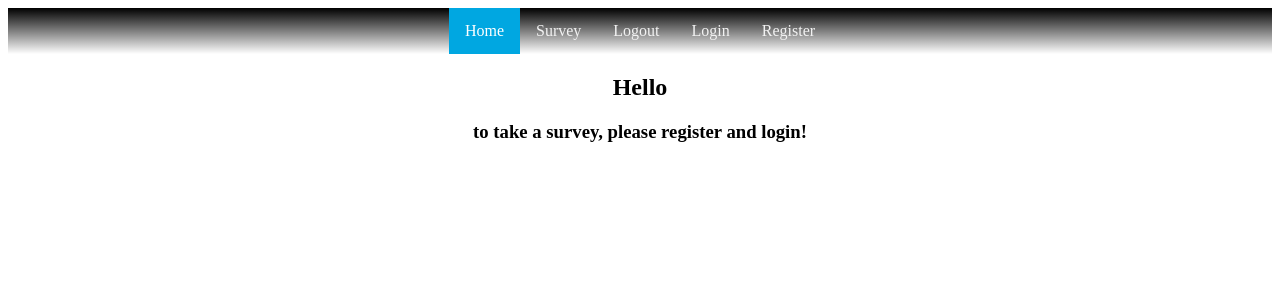
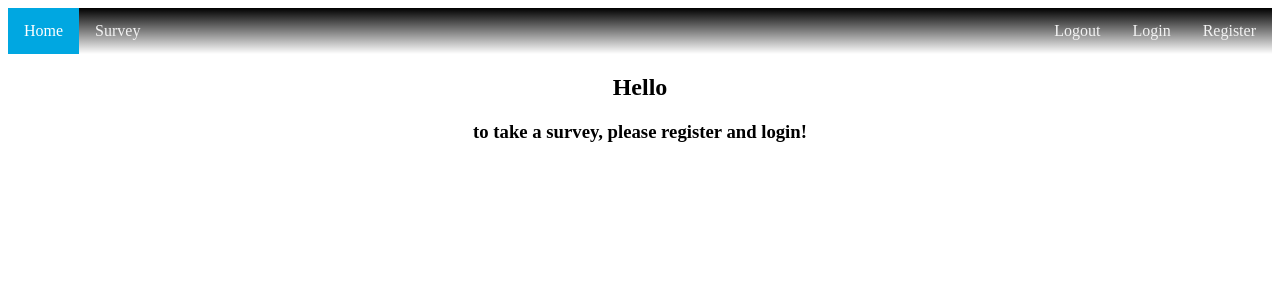
Before and after one commit to DenisB7/story, a Django app: page / in a window 1280 px wide. Shown: the top 300 px of the page. Run offline with Django 4.2, Linux system fonts and the light colour scheme.

Commit message:
Align tabs on navigation bar

```diff
--- a/static/base.css
+++ b/static/base.css
@@ -8,6 +8,10 @@
     padding: 14px 16px;
     text-decoration: none;
 }
+.header-navigation .to-the-right {
+    margin-left: auto;
+    display: flex;
+}
 .header-navigation a:hover {
     background-color: #ddd;
     color: black;
--- a/templates/base.html
+++ b/templates/base.html
@@ -15,9 +15,11 @@
             <div class="header-navigation">
                 <a class="{{ main_active }}" href="{% url 'app_main:main' %}">Home</a>
                 <a class="{{ survey_active }}" href="{% url 'app_main:survey' %}">Survey</a>
-                <a href="{% url 'app_accounts:logout' %}">Logout</a>
-                <a class="{{ login_active }}" href="{% url 'app_accounts:login' %}">Login</a>
-                <a class="{{ register_active }}" href="{% url 'app_accounts:register' %}">Register</a>
+                <div class="to-the-right">
+                    <a href="{% url 'app_accounts:logout' %}">Logout</a>
+                    <a class="{{ login_active }}" href="{% url 'app_accounts:login' %}">Login</a>
+                    <a class="{{ register_active }}" href="{% url 'app_accounts:register' %}">Register</a>
+                </div>
             </div>
         </header>
         {% block body %}
```
